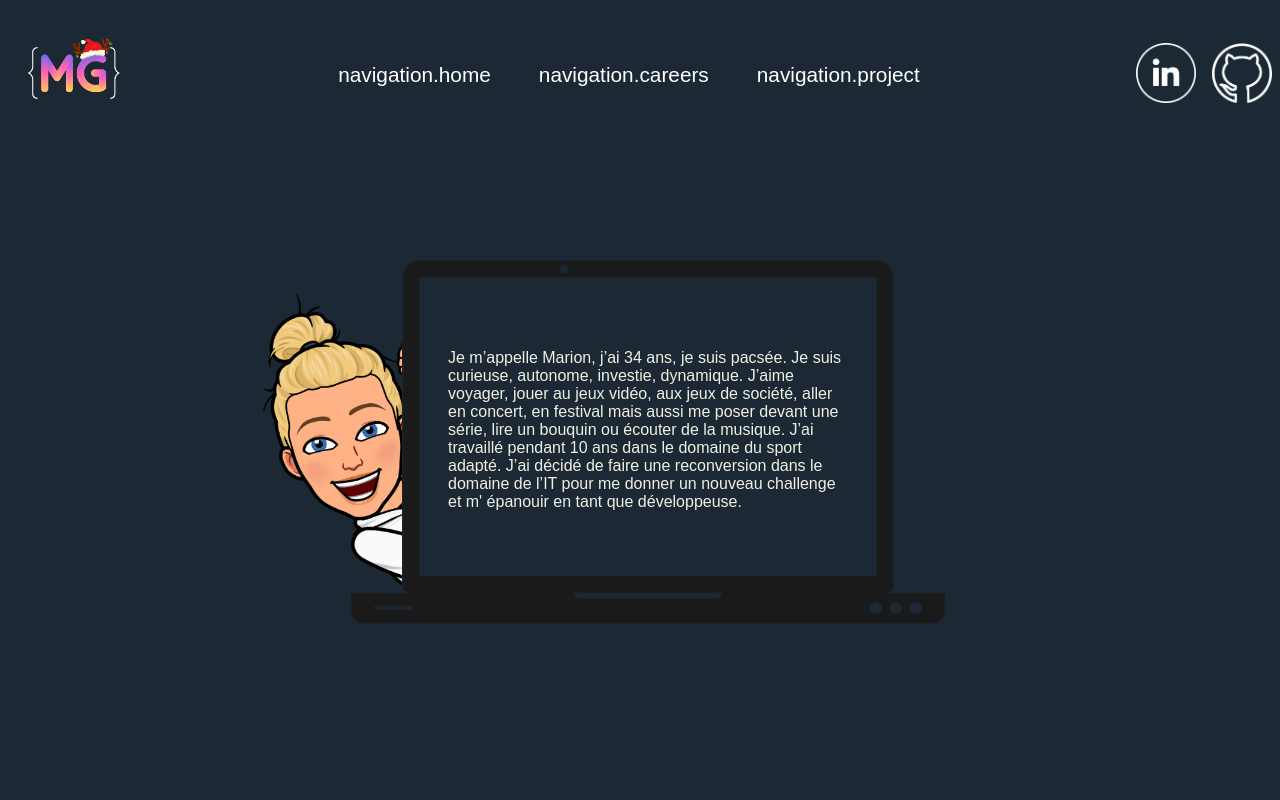
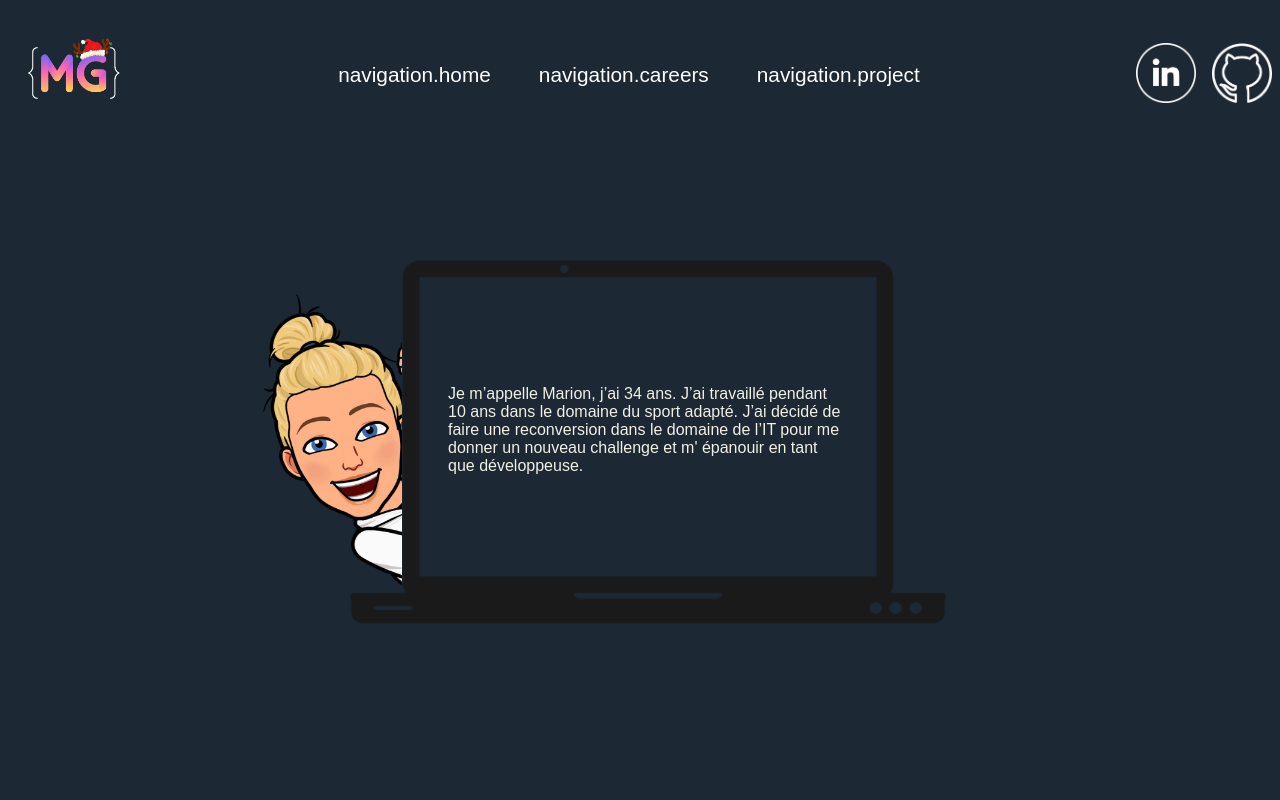
Before and after one commit to Mariion-62/my-portfolio, a Next.js app: page /en in a window 1280 px wide. Shown: the top 800 px of the page. Built offline with nearby package versions, Linux system fonts and the light colour scheme.

Commit message:
fix: simplifier le texte de présentation dans le composant Description

```diff
--- a/src/components/Description/Description.tsx
+++ b/src/components/Description/Description.tsx
@@ -14,9 +14,7 @@ function Description(): ReactElement {
   return (
     <div className={styles.containerDescription}>
       <p className={styles.contentDescription}>
-        Je m’appelle Marion, j’ai {age} ans, je suis pacsée. Je suis curieuse, autonome, investie, dynamique. J’aime
-        voyager, jouer au jeux vidéo, aux jeux de société, aller en concert, en festival mais aussi me poser devant une
-        série, lire un bouquin ou écouter de la musique. J’ai travaillé pendant 10 ans dans le domaine du sport adapté.
+        Je m’appelle Marion, j’ai {age} ans. J’ai travaillé pendant 10 ans dans le domaine du sport adapté.
         J’ai décidé de faire une reconversion dans le domaine de l’IT pour me donner un nouveau challenge et m&apos;
         épanouir en tant que développeuse.
       </p>
```
